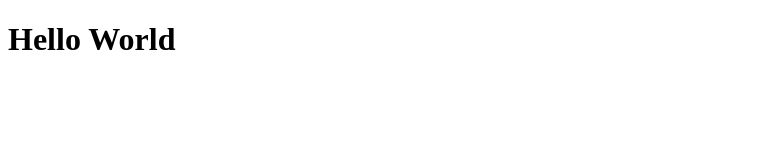
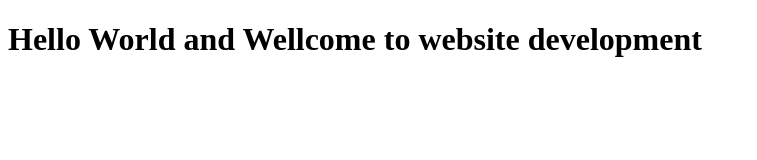
Before and after one commit to ihsan-buneri/panacloud_assignment_1, a plain HTML site: page index.html in a window 1280 px wide. Shown: the whole page, without its empty margins (0-757 px from the left). Drawn offline with Linux system fonts and the light colour scheme.

Commit message:
Update index.html

```diff
--- a/index.html
+++ b/index.html
@@ -7,6 +7,6 @@
     <title>Document</title>
 </head>
 <body>
-    <h1>Hello World</h1>
+    <h1>Hello World and Wellcome to website development</h1>
 </body>
 </html>
```
